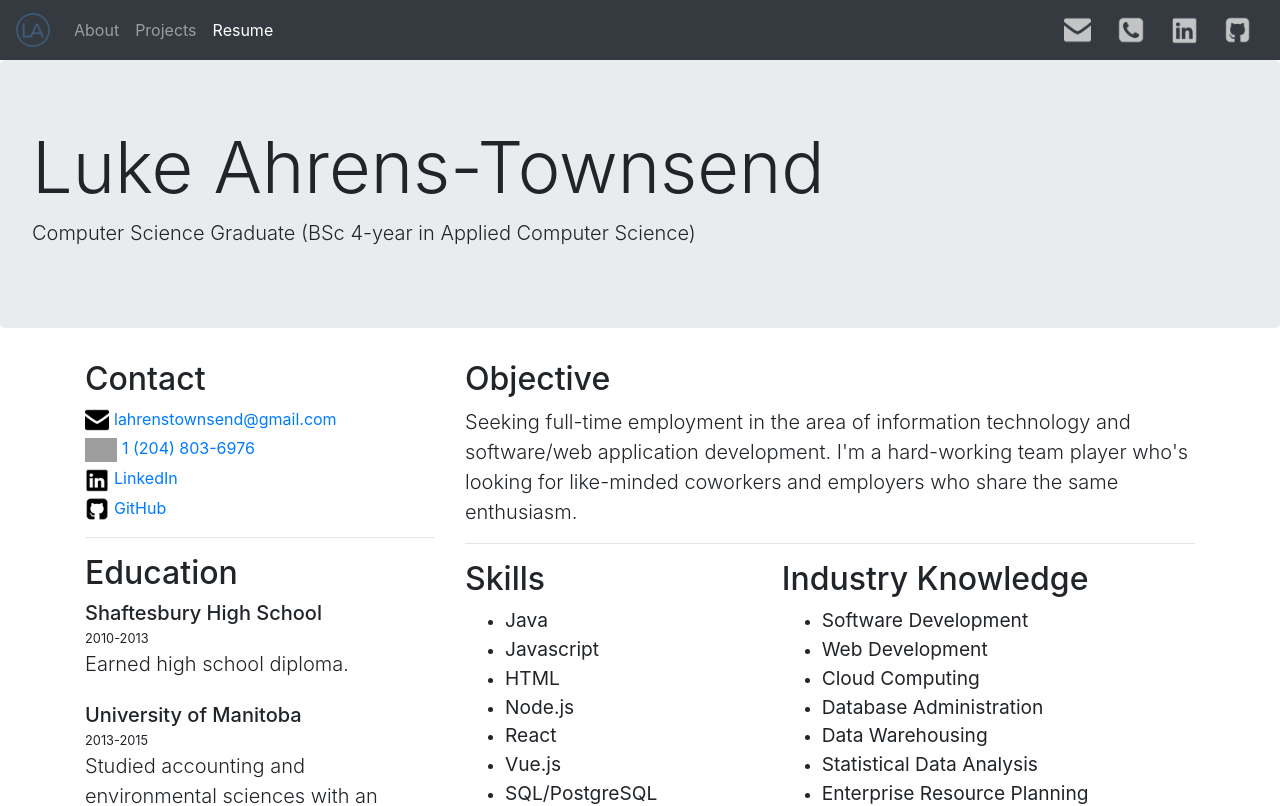
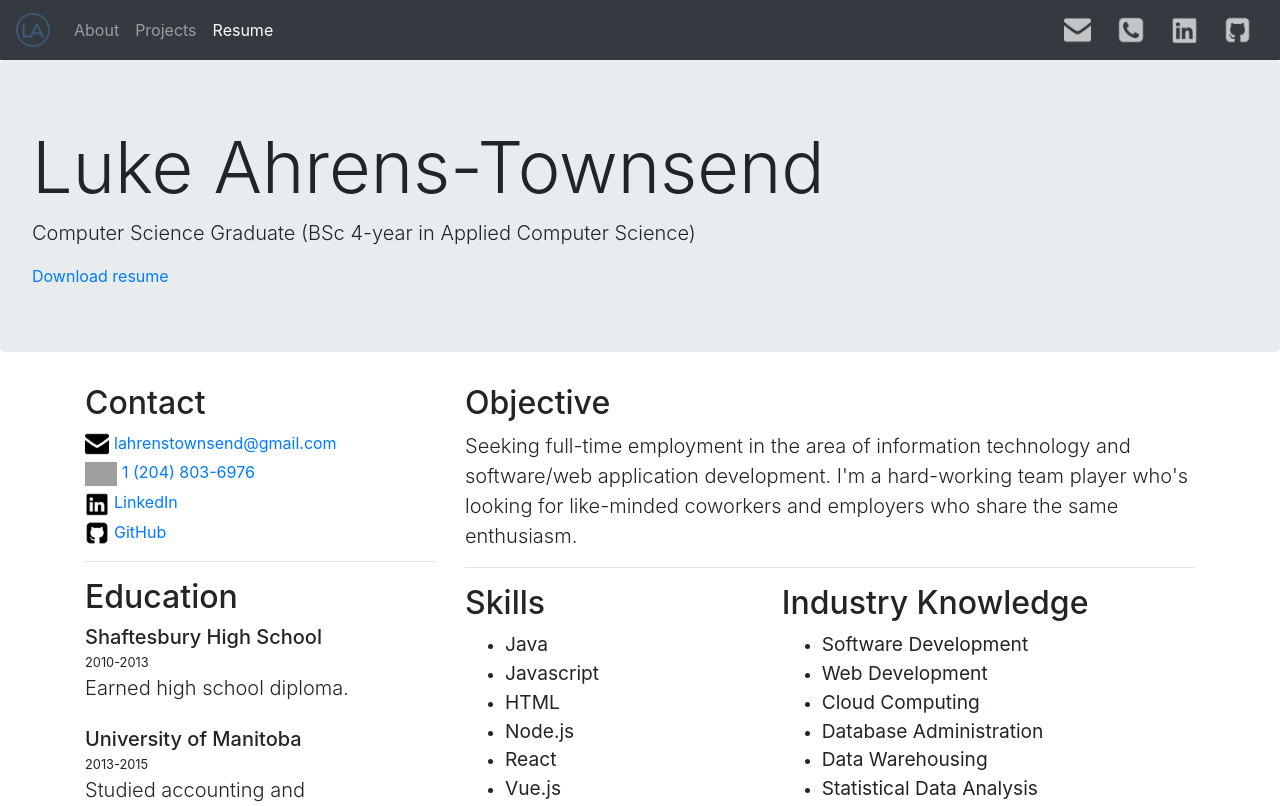
Before and after one commit to LukeAhrensTownsend/LukeAhrensTownsend.github.io, a Vue app: page /#/resume in a window 1280 px wide. Shown: the top 806 px of the page. Built offline with nearby package versions, Linux system fonts and the light colour scheme; no server answers; grey boxes are pictures that could not be loaded; what vue-head would draw is missing.

Commit message:
Add resume for download

```diff
--- a/src/views/Resume.vue
+++ b/src/views/Resume.vue
@@ -3,7 +3,9 @@
     <b-jumbotron
       header="Luke Ahrens-Townsend"
       lead="Computer Science Graduate (BSc 4-year in Applied Computer Science)"
-    ></b-jumbotron>
+    >
+      <b-link variant="primary" href="@/assets/resume.pdf" download>Download resume</b-link>
+    </b-jumbotron>
     <b-container>
       <b-row>
         <b-col md="4">
```
